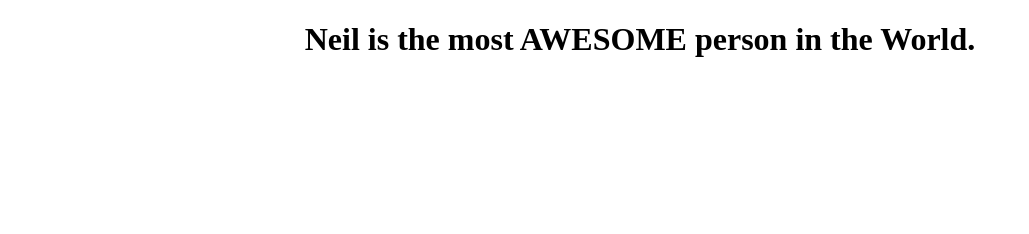
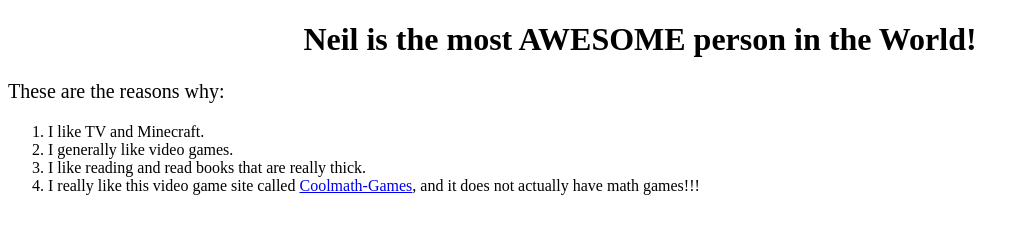
Before and after one commit to curiousneil/curiousneil.github.io, a plain HTML site: page index.html in a window 1280 px wide. Shown: the whole page, without its empty margins (0-1029 px from the left). Drawn offline with Linux system fonts and the light colour scheme.

Commit message:
Added reasons of awesomeness

```diff
--- a/index.html
+++ b/index.html
@@ -3,11 +3,24 @@
  <head>
   <title>Neil Rocks!</title>
   <style>
-h1 {text-align:center;}
-p {text-align:center;}
+h1 {
+  text-align: center;
+}
+p {
+  font-size: 20px;
+}
   </style>
  </head>
  <body>
-   <h1>Neil is the most AWESOME person in the World.</h1>
+   <h1>Neil is the most AWESOME person in the World!</h1>
+   <p>
+   These are the reasons why:
+   <ol>
+     <li>I like TV and Minecraft.</li>
+     <li>I generally like video games.</li>
+     <li>I like reading and read books that are really thick.</li>
+	 <li>I really like this video game site called <a target="_blank" href="http://www.coolmath-games.com/">Coolmath-Games</a>, and it does not actually have math games!!!</li>
+   </ol>
+   </p>
  </body>
 </html>
```
